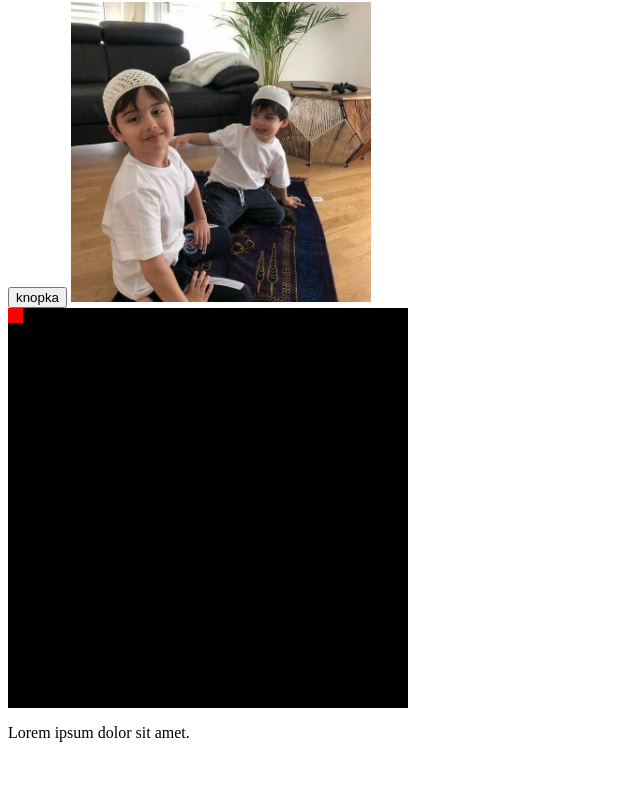
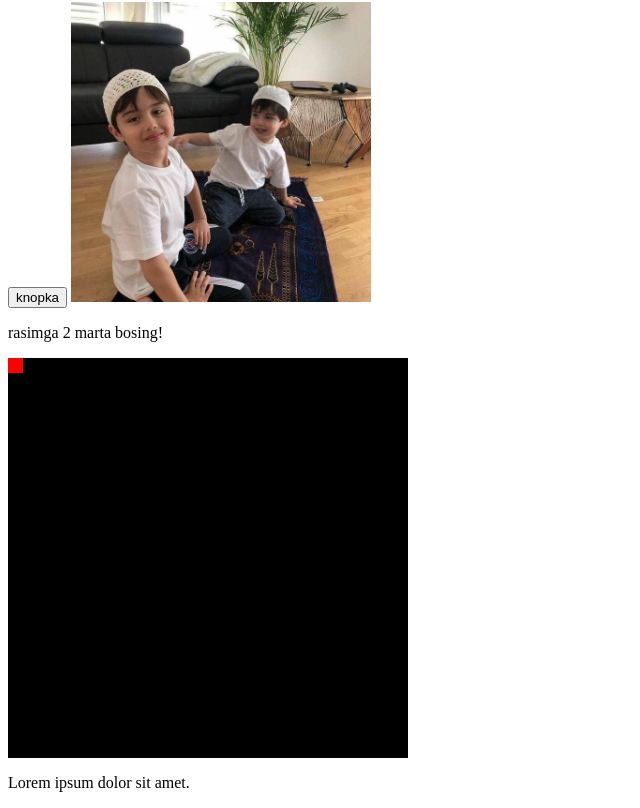
Before and after one commit to xolmuhammedov/JavaScript-Tutorials, a plain HTML site: page addEventListener/index.html in a window 1280 px wide. Shown: the part 78-886 px from the top of the page, without its empty margins (0-640 px from the left). Before the commit the page ends 836 px from the top, so only its background shows below. Drawn offline with Linux system fonts and the light colour scheme.

Commit message:
password

```diff
--- a/addEventListener/index.html
+++ b/addEventListener/index.html
@@ -9,6 +9,7 @@
     <h1>addEventListener</h1>
     <button id="btn">knopka</button>
     <img src="rasm.jpg" alt="img" id="rasm" width="300" style="display: inline;">
+    <p>rasimga 2 marta bosing!</p>
 
     <div class="box">
         <i id="i"></i>
--- a/password/main.js
+++ b/password/main.js
@@ -17,4 +17,5 @@ if (userPrompt == data.user & userPassword == data.pass) {
 }
 
 
+
 //userPrompt == username & userPassword == password ? alert("hi") : alert("sf");
```
